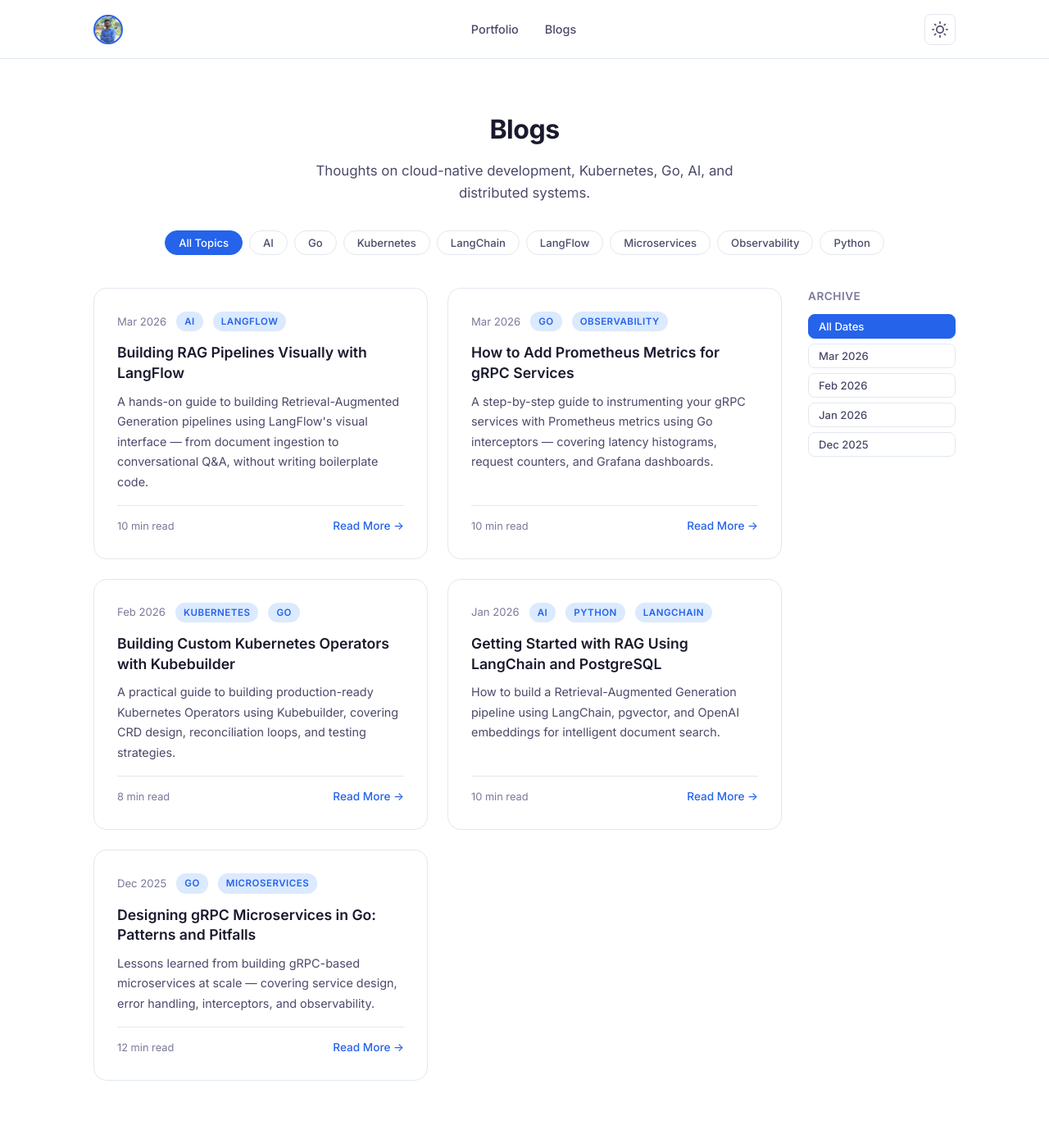
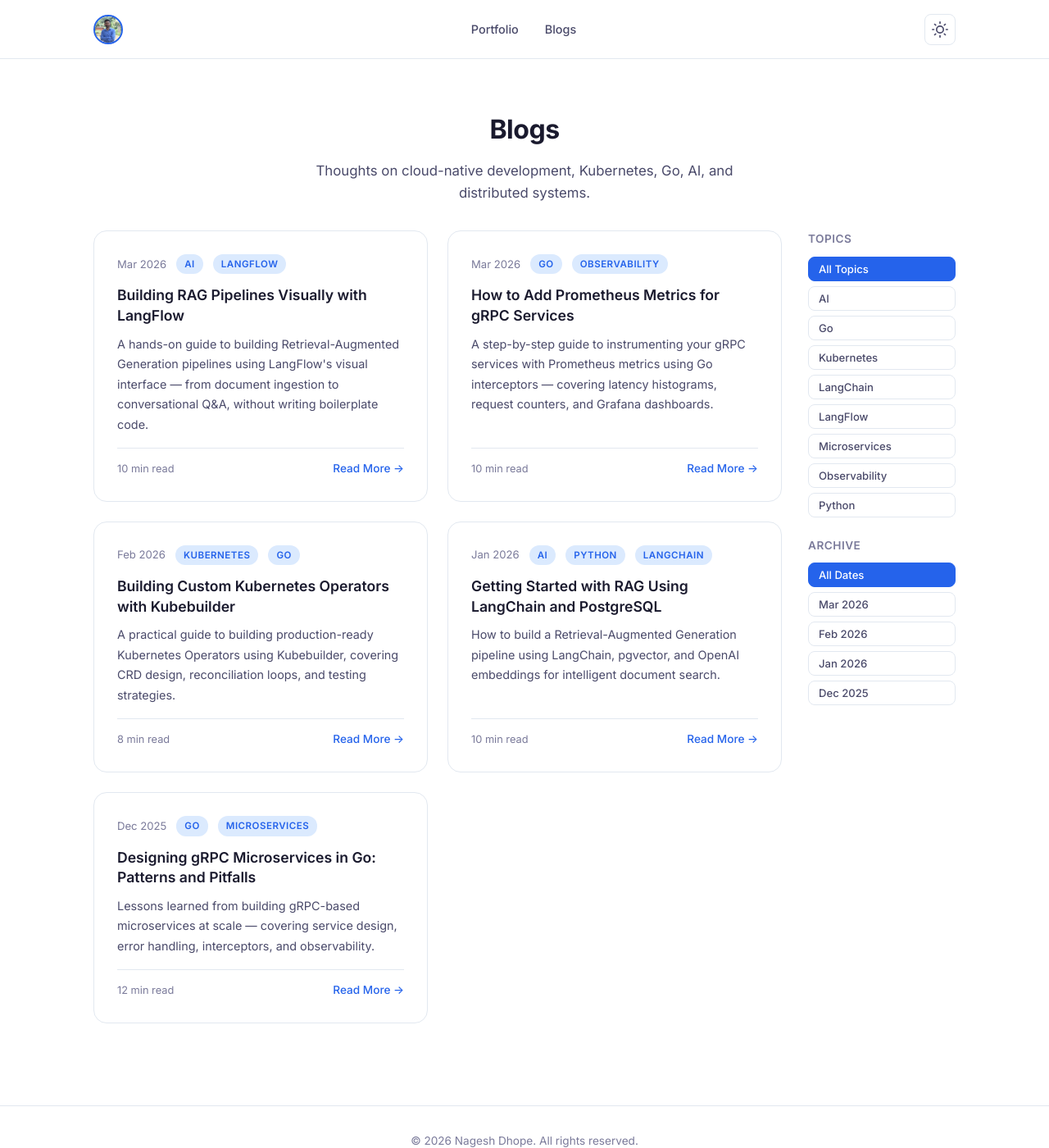
Before and after one commit to dhope-nagesh/dhope-nagesh.github.io, a Jekyll site: the page built from blog.html, in a window 1280 px wide and 1400 px high. Shown: the whole window at 82% size. Built offline with Jekyll 4.4.1, drawn with Linux system fonts in a browser that asks for light colours.

Commit message:
change filter layout

```diff
--- a/blog.html
+++ b/blog.html
@@ -7,22 +7,6 @@
 <div class="blog-listing">
     <h1 class="blog-listing-title">Blogs</h1>
     <p class="blog-listing-subtitle">Thoughts on cloud-native development, Kubernetes, Go, AI, and distributed systems.</p>
-
-    <div class="blog-filters" id="blogTagFilters">
-        <button class="blog-filter-btn active" data-tag="all">All Topics</button>
-        {% assign all_tags = "" | split: "" %}
-        {% for post in site.posts %}
-            {% for tag in post.tags %}
-                {% unless all_tags contains tag %}
-                    {% assign all_tags = all_tags | push: tag %}
-                {% endunless %}
-            {% endfor %}
-        {% endfor %}
-        {% assign sorted_tags = all_tags | sort %}
-        {% for tag in sorted_tags %}
-        <button class="blog-filter-btn" data-tag="{{ tag }}">{{ tag }}</button>
-        {% endfor %}
-    </div>
 
     <div class="blog-content-layout">
         <div class="blogs-grid" id="blogsGrid">
@@ -44,8 +28,26 @@
             {% endfor %}
         </div>
 
-        <aside class="blog-date-sidebar" id="blogDateFilters">
-            <h4 class="blog-date-sidebar-title">Archive</h4>
+        <aside class="blog-sidebar">
+            <div class="blog-sidebar-section" id="blogTagFilters">
+                <h4 class="blog-sidebar-title">Topics</h4>
+                <button class="blog-filter-btn active" data-tag="all">All Topics</button>
+                {% assign all_tags = "" | split: "" %}
+                {% for post in site.posts %}
+                    {% for tag in post.tags %}
+                        {% unless all_tags contains tag %}
+                            {% assign all_tags = all_tags | push: tag %}
+                        {% endunless %}
+                    {% endfor %}
+                {% endfor %}
+                {% assign sorted_tags = all_tags | sort %}
+                {% for tag in sorted_tags %}
+                <button class="blog-filter-btn" data-tag="{{ tag }}">{{ tag }}</button>
+                {% endfor %}
+            </div>
+
+            <div class="blog-sidebar-section" id="blogDateFilters">
+                <h4 class="blog-sidebar-title">Archive</h4>
                 <button class="blog-filter-btn active" data-date="all">All Dates</button>
                 {% assign all_dates = "" | split: "" %}
                 {% for post in site.posts %}
@@ -57,6 +59,7 @@
                 {% for date in all_dates %}
                 <button class="blog-filter-btn" data-date="{{ date }}">{{ date }}</button>
                 {% endfor %}
+            </div>
         </aside>
     </div>
 </div>
--- a/styles.css
+++ b/styles.css
@@ -910,14 +910,6 @@
     margin: 0 auto 32px;
 }
 
-.blog-filters {
-    display: flex;
-    flex-wrap: wrap;
-    justify-content: center;
-    gap: 8px;
-    margin-bottom: 40px;
-}
-
 .blog-content-layout {
     display: grid;
     grid-template-columns: 1fr 180px;
@@ -925,15 +917,21 @@
     align-items: start;
 }
 
-.blog-date-sidebar {
+.blog-sidebar {
     position: sticky;
     top: calc(var(--nav-height) + 24px);
+    display: flex;
+    flex-direction: column;
+    gap: 24px;
+}
+
+.blog-sidebar-section {
     display: flex;
     flex-direction: column;
     gap: 6px;
 }
 
-.blog-date-sidebar-title {
+.blog-sidebar-title {
     font-size: 0.85rem;
     font-weight: 600;
     color: var(--text-muted);
@@ -942,7 +940,7 @@
     margin-bottom: 4px;
 }
 
-.blog-date-sidebar .blog-filter-btn {
+.blog-sidebar .blog-filter-btn {
     width: 100%;
     text-align: left;
     border-radius: var(--radius);
@@ -1282,15 +1280,18 @@
         grid-template-columns: 1fr;
     }
 
-    .blog-date-sidebar {
+    .blog-sidebar {
         position: static;
+        order: -1;
+    }
+
+    .blog-sidebar-section {
         flex-direction: row;
         flex-wrap: wrap;
         justify-content: center;
-        order: -1;
     }
 
-    .blog-date-sidebar .blog-filter-btn {
+    .blog-sidebar .blog-filter-btn {
         width: auto;
         text-align: center;
         border-radius: 20px;
```
Lines whose indentation alone changed are shown as unchanged.
